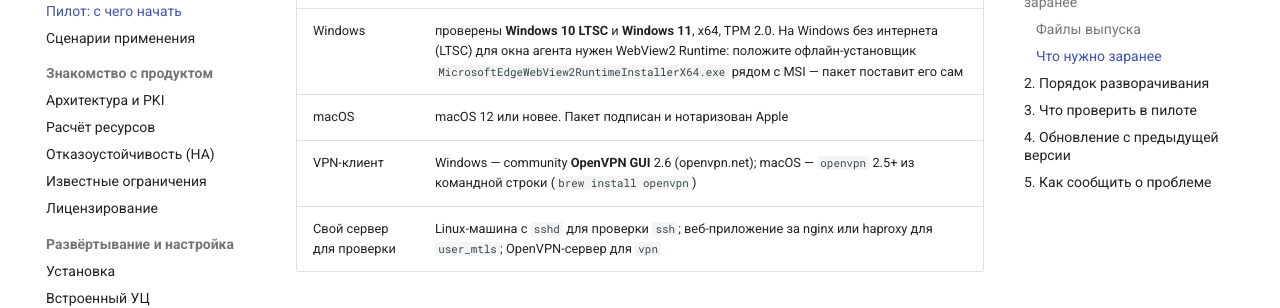
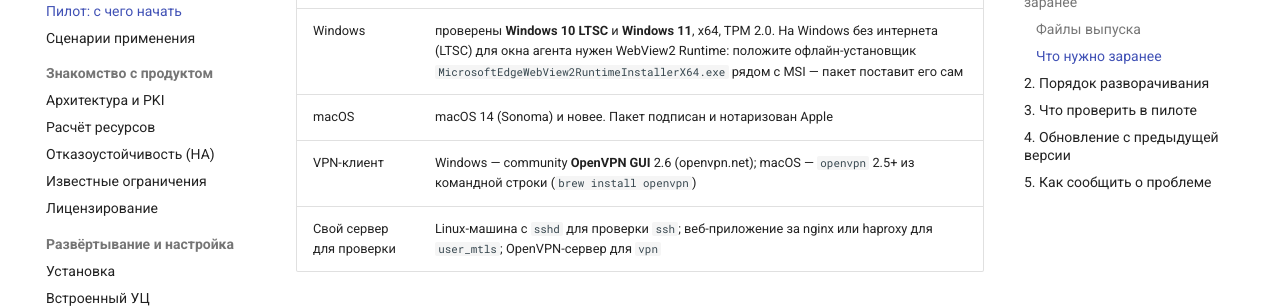
Before and after one commit to s3m4rgl/alatyr-docs, an MkDocs documentation site: the page built from docs/pilot.md, in a window 1280 px wide and 900 px high, scrolled down 1837 px. Shown: the part 151-459 px from the top of the window. Built offline with MkDocs 1.6.1 and Material for MkDocs 9.7.7, drawn with Linux system fonts in a browser that asks for light colours; comment, search, counter and statistics services are not loaded.

Commit message:
docs: минимальная версия macOS для агента — 14 (Sonoma)

```diff
--- a/docs/pilot.md
+++ b/docs/pilot.md
@@ -56,7 +56,7 @@ Linux-агент и установка в Kubernetes поддерживаютс
 | Вход в админку | сервер сам поднимает HTTPS на `8443` и выпускает сертификат на имя и IP-адреса машины; адрес и отпечаток корня `first-up.sh` печатает в конце установки. Браузеру нужно один раз доверить корень `Alatyr Root CA` — подробности в шаге 2. Свой сертификат от корпоративного УЦ вместо этого — тоже шаг 2 |
 | Время | синхронизировано на сервере и на машинах сотрудников |
 | Windows | проверены **Windows 10 LTSC** и **Windows 11**, x64, TPM 2.0. На Windows без интернета (LTSC) для окна агента нужен WebView2 Runtime: положите офлайн-установщик `MicrosoftEdgeWebView2RuntimeInstallerX64.exe` рядом с MSI — пакет поставит его сам |
-| macOS | macOS 12 или новее. Пакет подписан и нотаризован Apple |
+| macOS | macOS 14 (Sonoma) и новее. Пакет подписан и нотаризован Apple |
 | VPN-клиент | Windows — community **OpenVPN GUI** 2.6 (openvpn.net); macOS — `openvpn` 2.5+ из командной строки (`brew install openvpn`) |
 | Свой сервер для проверки | Linux-машина с `sshd` для проверки `ssh`; веб-приложение за nginx или haproxy для `user_mtls`; OpenVPN-сервер для `vpn` |
 
```
Also changed, not shown: docs/installation.md (+1 -1 lines).
